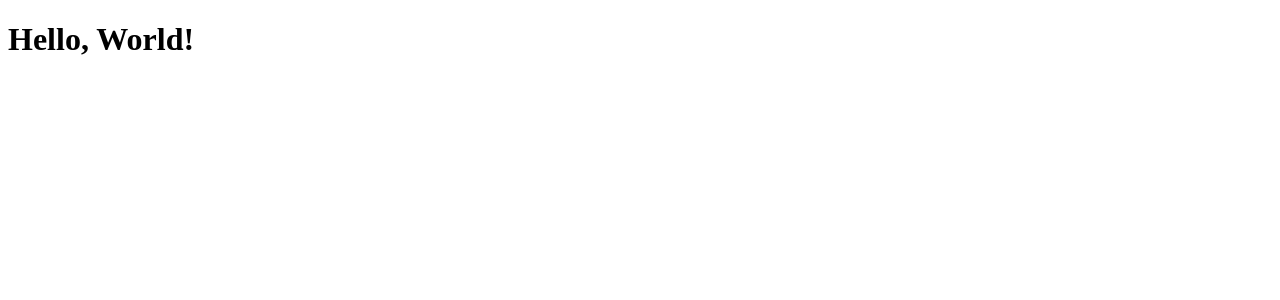
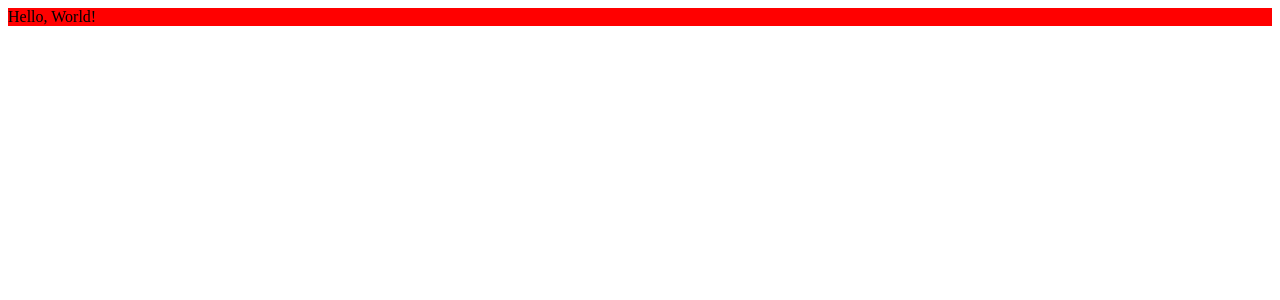
Before and after one commit to bbabdibakas/magnum_opus, a React app in the folder client/: page / in a window 1280 px wide. Shown: the top 300 px of the page. Built offline with nearby package versions, Linux system fonts and the light colour scheme.

Commit message:
feat: installed css-loader, style-loader

```diff
--- a/client/package.json
+++ b/client/package.json
@@ -15,7 +15,9 @@
     "@types/react": "^18.3.3",
     "@types/react-dom": "^18.3.0",
     "@types/webpack": "^5.28.5",
+    "css-loader": "^7.1.2",
     "html-webpack-plugin": "^5.6.0",
+    "style-loader": "^4.0.0",
     "ts-loader": "^9.5.1",
     "ts-node": "^10.9.2",
     "typescript": "^5.5.4",
--- /dev/null
+++ b/client/src/components/App.css
@@ -0,0 +1,3 @@
+.app {
+    background: red;
+}
--- /dev/null
+++ b/client/src/components/App.tsx
@@ -0,0 +1,9 @@
+import "./App.css"
+
+export const App = () => {
+    return (
+        <div className="app">
+            Hello, World!
+        </div>
+    )
+}
--- a/client/src/index.tsx
+++ b/client/src/index.tsx
@@ -1,4 +1,5 @@
 import { createRoot } from 'react-dom/client';
+import { App } from './components/App';
 
 const root = createRoot(document.getElementById('root'));
-root.render(<h1>Hello, World!</h1>);
+root.render(<App />);
--- a/client/webpack.config.ts
+++ b/client/webpack.config.ts
@@ -19,6 +19,10 @@ const config: webpack.Configuration = {
                 use: 'ts-loader',
                 exclude: /node_modules/,
             },
+            {
+                test: /\.css$/i,
+                use: ["style-loader", "css-loader"],
+            },
         ],
     },
     resolve: {
```
Also changed, not shown: 1 other file (tests, documents, lock files or other folders).
